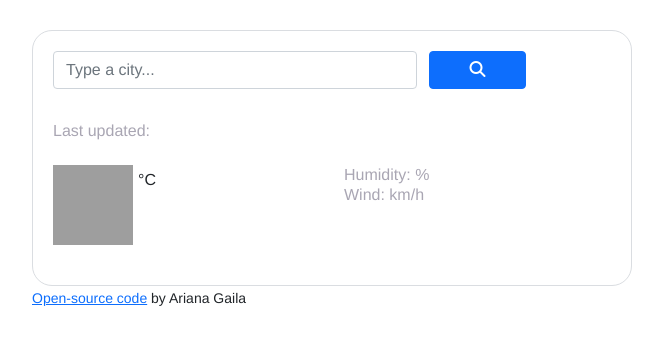
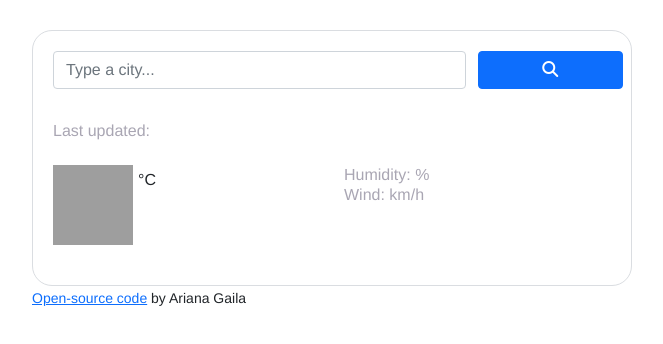
Before and after one commit to arianagaila/Vanilla-weather-app, a plain HTML site: page index.html in a window 1280 px wide. Shown: the whole page, without its empty margins (308-971 px from the left). Drawn offline with nearby package versions, Linux system fonts and the light colour scheme; no server answers; grey boxes are pictures that could not be loaded.

Commit message:
Update Search button

```diff
--- a/index.html
+++ b/index.html
@@ -20,7 +20,7 @@
       <div class="weather-app-wrapper">
         <div class="weather-app">
             <div class="row">
-                <div class="col-8">
+                <div class="col-9">
           <form id="search-form">
             <input
               type="search"
@@ -30,7 +30,7 @@
               autocomplete = "off";
             />
             </div>
-           <button type="submit" class="col-2 btn btn-primary w-10" id="search-btn">
+           <button type="submit" class="col-3 btn btn-primary w-20" id="search-btn">
               <i class="fas fa-search"></i>
             </button>
           </form>
```
